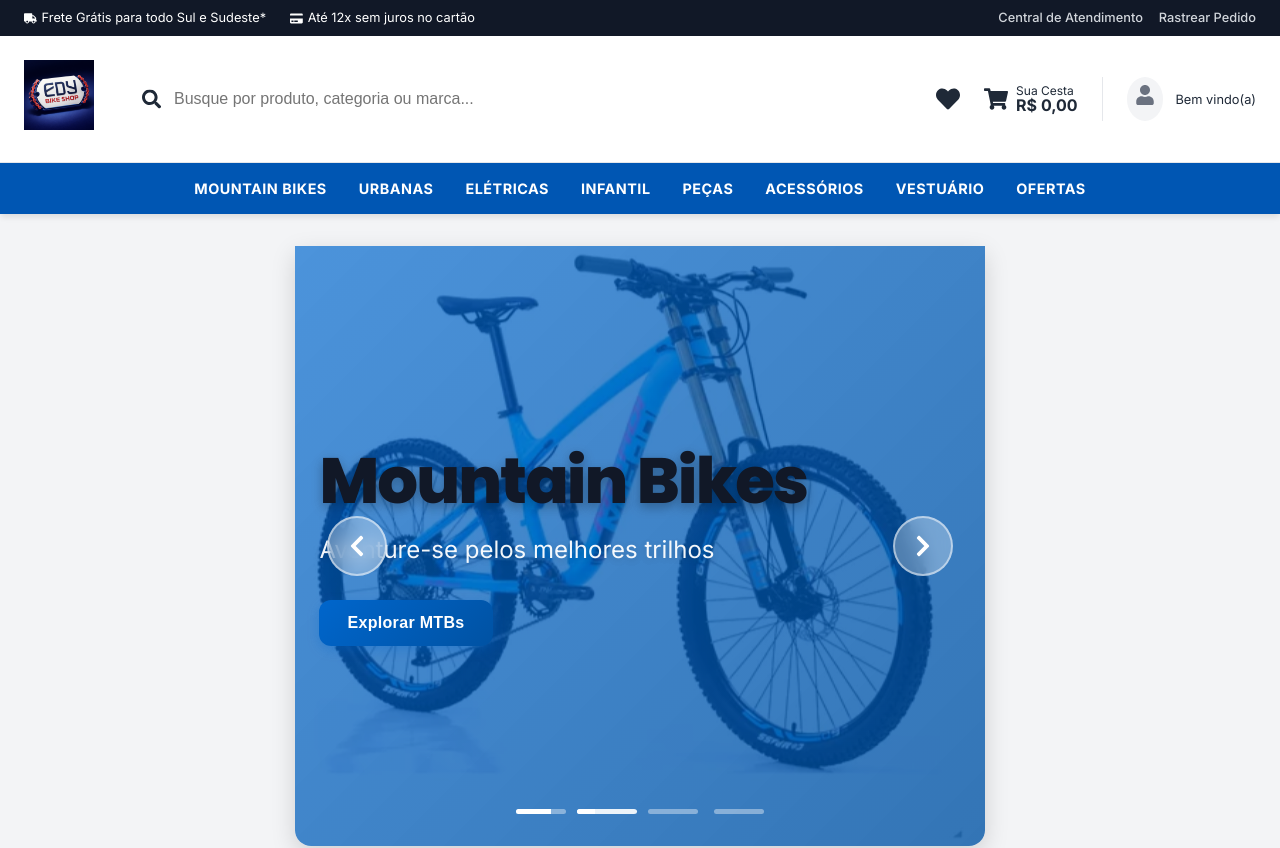
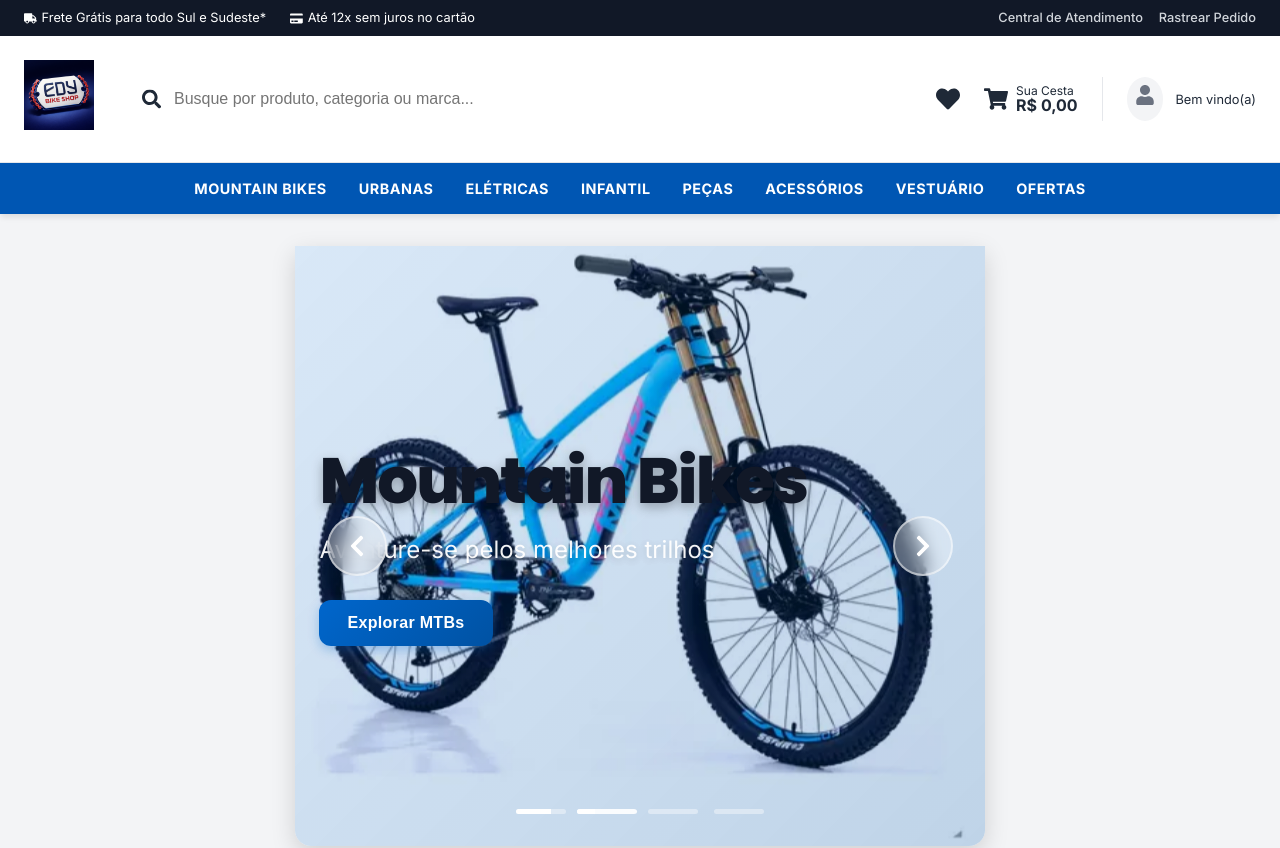
Before and after one commit to Evolvetech-Johnn/Edybike, a React app in the folder frontend/: page / in a window 1280 px wide. Shown: the top 848 px of the page. Built offline with nearby package versions, Linux system fonts and the light colour scheme; no server answers; the HTML template or start-up script is replaced by a standard one.

Commit message:
fix: reduz overlay azul do carousel para mostrar cores originais das bikes
- Overlay reduzido de 0.7-0.8 para 0.15-0.25
- Bikes aparecem nas cores reais agora
- Mantém legibilidade do texto branco

```diff
--- a/frontend/src/index.css
+++ b/frontend/src/index.css
@@ -606,8 +606,8 @@ html {
   height: 100%;
   background: linear-gradient(
     135deg,
-    rgba(0, 102, 204, 0.7) 0%,
-    rgba(0, 82, 163, 0.8) 100%
+    rgba(0, 102, 204, 0.15) 0%,
+    rgba(0, 82, 163, 0.25) 100%
   );
   z-index: 2;
 }
```
